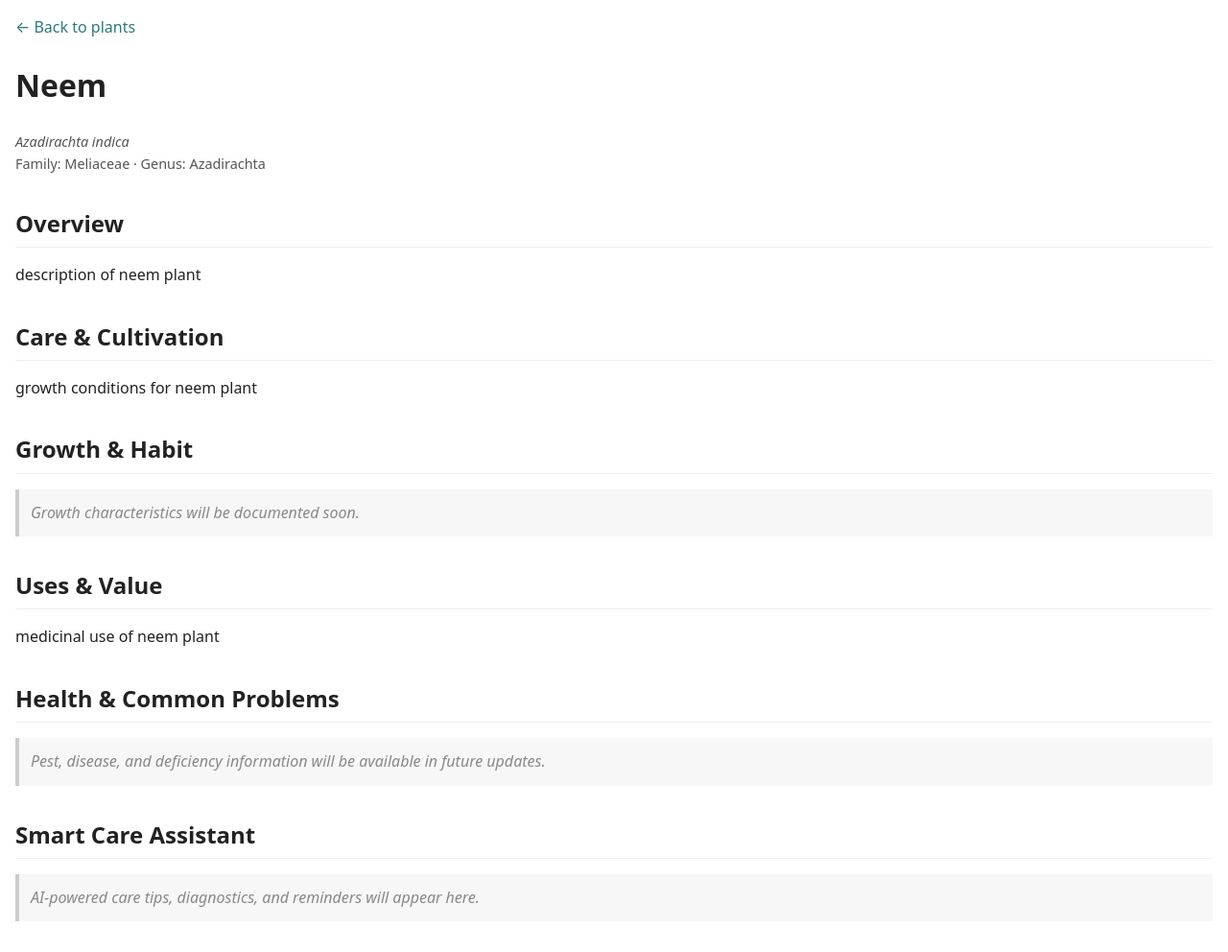
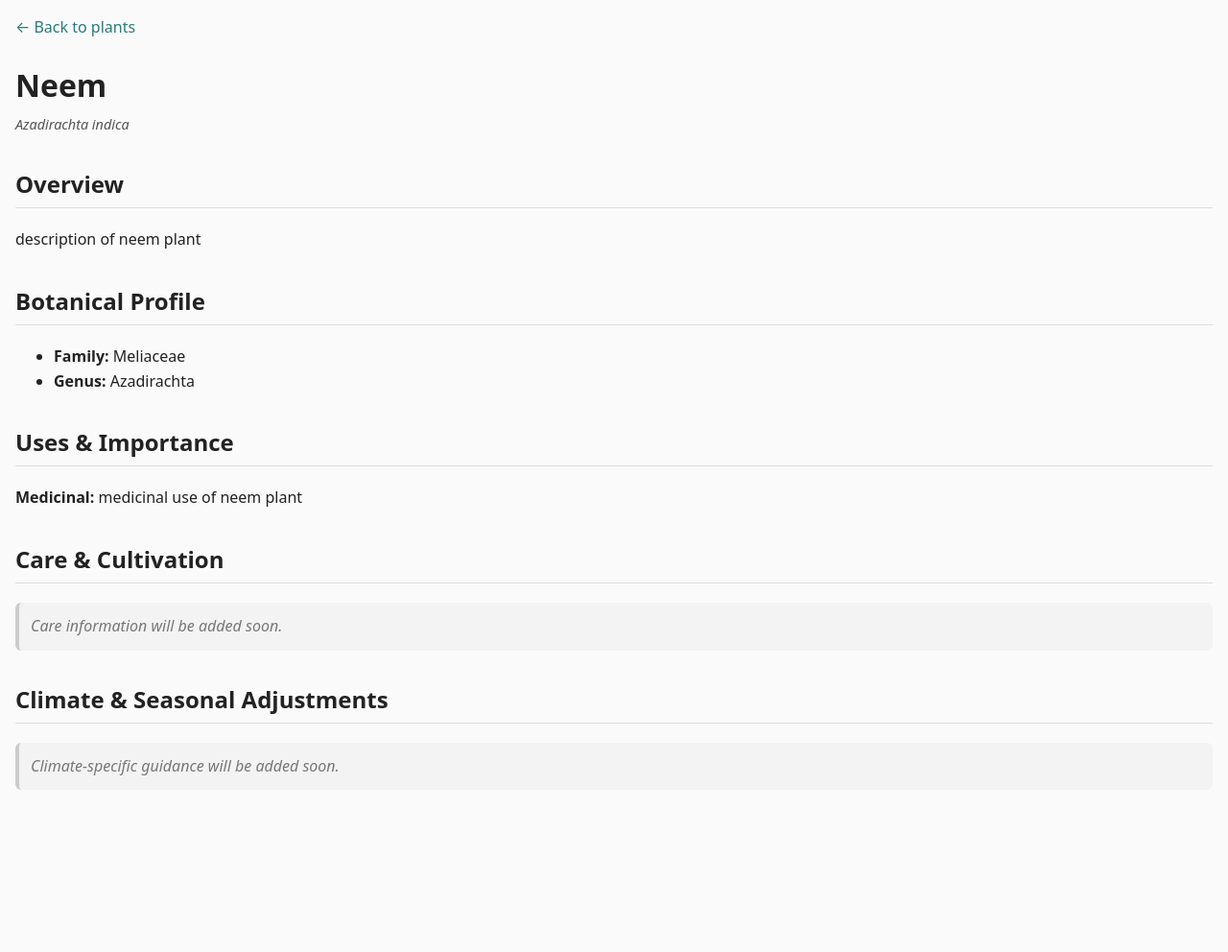
Before and after one commit to atul18081995/leaflore-nexus, a Django app: page /plants/1/ in a window 1280 px wide. Shown: the whole page at 96% size. After the commit the page ends 823 px from the top, so only its background shows below. Run offline with Django 4.2, Linux system fonts and the light colour scheme; data comes from the database, SQL or seed files in the repository; data that the repository does not hold is empty.

Commit message:
added the images, sturctured the format of UI/UX

```diff
--- a/templates/plants/plant_detail.html
+++ b/templates/plants/plant_detail.html
@@ -3,17 +3,9 @@
 <head>
     <meta charset="UTF-8">
     <title>{{ plant.common_name }} | LeafLore Nexus</title>
-    <meta name="description" content="{{ plant.common_name }} ({{ plant.scientific_name }}) — plant care, growth habits, uses, and cultivation information.">
+    <meta name="viewport" content="width=device-width, initial-scale=1.0">
 
-    <meta property="og:title" content="{{ plant.common_name }} | LeafLore Nexus">
-    <meta property="og:description" content="{{ plant.description|truncatewords:25 }}">
-    <meta property="og:type" content="article">
-    <meta property="og:url" content="{{ request.build_absolute_uri }}">
-
-    {% if plant.primary_image %}
-    <meta property="og:image" content="{{ plant.primary_image.url }}">
-    {% endif %}
-    <meta name="viewport" content="width=device-width, initial-scale=1.0">
+    <meta name="description" content="{{ plant.common_name }} ({{ plant.scientific_name }}) — botanical details, care, uses, and climate-specific guidance.">
     <link rel="canonical" href="{{ request.build_absolute_uri }}">
 
     <style>
@@ -23,154 +15,240 @@
             padding: 1rem;
             line-height: 1.6;
             color: #222;
+            background: #fafafa;
         }
+        a { color: #2c7a7b; text-decoration: none; }
+        a:hover { text-decoration: underline; }
+        h1 { margin-bottom: 0.25rem; }
+        h2 {
+            margin-top: 2rem;
+            border-bottom: 1px solid #ddd;
+            padding-bottom: 0.3rem;
+        }
+        h3 { margin-top: 1.2rem; color: #2c7a7b; }
+        .meta { color: #555; font-size: 0.9rem; }
 
-        a {
-            text-decoration: none;
-            color: #2c7a7b;
+        .primary-image {
+            width: 100%;
+            height: 340px;
+            border-radius: 12px;
+            overflow: hidden;
+            background: #eaeaea;
+            margin: 1rem 0 0.75rem;
+            cursor: pointer;
         }
+        .primary-image img { width: 100%; height: 100%; object-fit: cover; }
 
-        img {
-            width: 100%;
-            max-height: 320px;
-            object-fit: cover;
+        .gallery {
+            display: flex;
+            gap: 0.6rem;
+            overflow-x: auto;
+            margin-bottom: 1.5rem;
+        }
+        .gallery-image {
+            width: 96px;
+            height: 96px;
+            flex-shrink: 0;
             border-radius: 8px;
-            margin: 1rem 0;
+            overflow: hidden;
+            background: #f0f0f0;
+            cursor: pointer;
+            border: 1px solid #ddd;
         }
+        .gallery-image img { width: 100%; height: 100%; object-fit: cover; }
 
-        .meta {
-            color: #555;
-            font-size: 0.9rem;
-            margin-bottom: 1rem;
+        .care-grid {
+            display: grid;
+            grid-template-columns: repeat(auto-fit, minmax(220px, 1fr));
+            gap: 1rem;
+            margin-top: 1rem;
         }
+        .care-item {
+            background: #fff;
+            padding: 0.75rem;
+            border-radius: 8px;
+            border: 1px solid #eee;
+        }
+        .care-item strong { display: block; color: #444; margin-bottom: 0.25rem; }
 
-        section {
-            margin-top: 2rem;
-        }
-
-        section h2 {
-            border-bottom: 1px solid #eee;
-            padding-bottom: 0.3rem;
-            margin-bottom: 0.75rem;
-        }
-
-        ul {
-            padding-left: 1.2rem;
+        .climate-block {
+            background: #f7f7f7;
+            border-left: 4px solid #2c7a7b;
+            padding: 0.75rem;
+            margin-top: 0.75rem;
+            border-radius: 6px;
         }
 
         .placeholder {
-            color: #888;
+            color: #777;
             font-style: italic;
-            background: #f7f7f7;
+            background: #f3f3f3;
             padding: 0.75rem;
             border-left: 4px solid #ccc;
+            border-radius: 6px;
+        }
+
+        .lightbox {
+            position: fixed;
+            inset: 0;
+            background: rgba(0,0,0,0.85);
+            display: none;
+            align-items: center;
+            justify-content: center;
+            z-index: 999;
+        }
+        .lightbox.active { display: flex; }
+        .lightbox img { max-width: 90%; max-height: 90%; border-radius: 10px; }
+        .lightbox-close {
+            position: absolute;
+            top: 1rem;
+            right: 1rem;
+            color: #fff;
+            font-size: 2rem;
+            cursor: pointer;
         }
     </style>
 </head>
+
 <body>
 
 <a href="/plants/">← Back to plants</a>
 
 <h1>{{ plant.common_name }}</h1>
+<div class="meta"><em>{{ plant.scientific_name }}</em></div>
 
-<div class="meta">
-    <em>{{ plant.scientific_name }}</em><br>
-    {% if plant.family %}Family: {{ plant.family }} · {% endif %}
-    {% if plant.genus %}Genus: {{ plant.genus }}{% endif %}
+<!-- PRIMARY IMAGE -->
+{% for img in plant.images.all %}
+    {% if img.is_primary %}
+        <div class="primary-image" onclick="openLightbox('{{ img.image.url }}')">
+            <img src="{{ img.image.url }}" alt="{{ img.caption|default:plant.common_name }}">
+        </div>
+    {% endif %}
+{% endfor %}
+
+<!-- GALLERY -->
+{% if plant.images.all|length > 1 %}
+<div class="gallery">
+    {% for img in plant.images.all %}
+        <div class="gallery-image" onclick="openLightbox('{{ img.image.url }}')">
+            <img src="{{ img.image.url }}" alt="{{ img.caption|default:plant.common_name }}">
+        </div>
+    {% endfor %}
+</div>
+{% endif %}
+
+<!-- OVERVIEW -->
+<h2>Overview</h2>
+<p>{{ plant.description }}</p>
+
+<!-- BOTANICAL DETAILS -->
+<h2>Botanical Profile</h2>
+<ul>
+    <li><strong>Family:</strong> {{ plant.family }}</li>
+    <li><strong>Genus:</strong> {{ plant.genus }}</li>
+    {% if plant.species %}<li><strong>Species:</strong> {{ plant.species }}</li>{% endif %}
+    {% if plant.plant_type %}<li><strong>Plant Type:</strong> {{ plant.get_plant_type_display }}</li>{% endif %}
+    {% if plant.lifecycle %}<li><strong>Life Cycle:</strong> {{ plant.get_lifecycle_display }}</li>{% endif %}
+    {% if plant.growth_habit %}<li><strong>Growth Habit:</strong> {{ plant.growth_habit }}</li>{% endif %}
+    {% if plant.origin_region %}<li><strong>Origin:</strong> {{ plant.origin_region }}</li>{% endif %}
+</ul>
+
+<!-- MORPHOLOGY -->
+{% if plant.leaf_description or plant.flower_description or plant.fruit_description %}
+<h2>Morphology</h2>
+{% if plant.leaf_description %}<p><strong>Leaves:</strong> {{ plant.leaf_description }}</p>{% endif %}
+{% if plant.flower_description %}<p><strong>Flowers:</strong> {{ plant.flower_description }}</p>{% endif %}
+{% if plant.fruit_description %}<p><strong>Fruits:</strong> {{ plant.fruit_description }}</p>{% endif %}
+{% endif %}
+
+<!-- USES -->
+{% if plant.medicinal_uses or plant.agricultural_uses or plant.cultural_significance %}
+<h2>Uses & Importance</h2>
+{% if plant.medicinal_uses %}<p><strong>Medicinal:</strong> {{ plant.medicinal_uses }}</p>{% endif %}
+{% if plant.agricultural_uses %}<p><strong>Agricultural:</strong> {{ plant.agricultural_uses }}</p>{% endif %}
+{% if plant.cultural_significance %}<p><strong>Cultural:</strong> {{ plant.cultural_significance }}</p>{% endif %}
+{% endif %}
+
+<!-- CARE -->
+<h2>Care & Cultivation</h2>
+{% if plant.care %}
+<div class="care-grid">
+    <div class="care-item"><strong>Light</strong>{{ plant.care.light_requirement }}</div>
+    <div class="care-item"><strong>Watering</strong>{{ plant.care.watering_frequency }}</div>
+    <div class="care-item"><strong>Soil</strong>{{ plant.care.soil_type }}</div>
+    <div class="care-item"><strong>Temperature</strong>{{ plant.care.temperature_range }}</div>
+
+    <!-- ✅ FIXED PLACEMENT -->
+    <div class="care-item">
+        <strong>Placement</strong>
+        {{ plant.care.get_indoor_outdoor_display }} ·
+        {{ plant.care.get_pot_or_ground_display }}
     </div>
 
-{% if plant.primary_image %}
-    <img src="{{ plant.primary_image.url }}" alt="{{ plant.common_name }}">
+    {% if plant.care.growth_speed %}
+        <div class="care-item"><strong>Growth Speed</strong>{{ plant.care.growth_speed }}</div>
     {% endif %}
 
-<!-- ========================= -->
-<!-- OVERVIEW -->
-<!-- ========================= -->
-<section>
-    <h2>Overview</h2>
-    <p>{{ plant.description }}</p>
-</section>
+    <!-- ✅ ADDED EXPECTED HEIGHT -->
+    {% if plant.care.expected_height %}
+        <div class="care-item"><strong>Expected Height</strong>{{ plant.care.expected_height }}</div>
+    {% endif %}
+</div>
 
-<!-- ========================= -->
-<!-- CARE & CULTIVATION -->
-<!-- ========================= -->
-<section>
-    <h2>Care & Cultivation</h2>
-
-    {% if plant.growth_conditions %}
-        <p>{{ plant.growth_conditions }}</p>
-    {% else %}
-        <p class="placeholder">
-            Care and cultivation details will be added soon.
-        </p>
-    {% endif %}
-</section>
-
-<!-- ========================= -->
-<!-- GROWTH & HABIT -->
-<!-- ========================= -->
-<section>
-    <h2>Growth & Habit</h2>
-
-    {% if plant.plant_type or plant.lifecycle or plant.growth_habit or plant.origin_region %}
-        <ul>
-            {% if plant.plant_type %}
-                <li><strong>Plant type:</strong> {{ plant.plant_type|title }}</li>
+{% if plant.care.beginner_mistakes %}
+<h3>Common Beginner Mistakes</h3>
+<p>{{ plant.care.beginner_mistakes }}</p>
 {% endif %}
 
-            {% if plant.lifecycle %}
-                <li><strong>Lifecycle:</strong> {{ plant.lifecycle|title }}</li>
+{% if plant.care.toxicity_notes %}
+<h3>⚠️ Toxicity</h3>
+<p>{{ plant.care.toxicity_notes }}</p>
+{% endif %}
+{% else %}
+<p class="placeholder">Care information will be added soon.</p>
 {% endif %}
 
-            {% if plant.growth_habit %}
-                <li><strong>Growth habit:</strong> {{ plant.growth_habit }}</li>
+<!-- CLIMATE -->
+<h2>Climate & Seasonal Adjustments</h2>
+{% if plant.care and plant.care.climate_overrides.all %}
+    {% for rule in plant.care.climate_overrides.all %}
+        <div class="climate-block">
+            <strong>{{ rule.get_climate_zone_display }} · {{ rule.get_season_display }}</strong>
+            <p><strong>Watering:</strong> {{ rule.watering_adjustment }}</p>
+            {% if rule.sunlight_adjustment %}
+                <p><strong>Sunlight:</strong> {{ rule.sunlight_adjustment }}</p>
+            {% endif %}
+            {% if rule.special_notes %}
+                <p>{{ rule.special_notes }}</p>
+            {% endif %}
+        </div>
+    {% endfor %}
+{% else %}
+<p class="placeholder">Climate-specific guidance will be added soon.</p>
 {% endif %}
 
-            {% if plant.origin_region %}
-                <li><strong>Native region:</strong> {{ plant.origin_region }}</li>
+<!-- SAFETY -->
+{% if plant.toxicity or plant.precautions %}
+<h2>Safety & Precautions</h2>
+{% if plant.toxicity %}<p><strong>Toxicity:</strong> {{ plant.toxicity }}</p>{% endif %}
+{% if plant.precautions %}<p><strong>Precautions:</strong> {{ plant.precautions }}</p>{% endif %}
 {% endif %}
-        </ul>
-    {% else %}
-        <p class="placeholder">
-            Growth characteristics will be documented soon.
-        </p>
-    {% endif %}
-</section>
 
-<!-- ========================= -->
-<!-- USES & VALUE -->
-<!-- ========================= -->
-<section>
-    <h2>Uses & Value</h2>
+<!-- LIGHTBOX -->
+<div class="lightbox" id="lightbox" onclick="closeLightbox()">
+    <span class="lightbox-close">&times;</span>
+    <img id="lightbox-img" src="" alt="">
+</div>
 
-    {% if plant.medicinal_uses %}
-        <p>{{ plant.medicinal_uses }}</p>
-    {% else %}
-        <p class="placeholder">
-            Uses and cultural significance will be added soon.
-        </p>
-    {% endif %}
-</section>
-
-<!-- ========================= -->
-<!-- HEALTH & PROBLEMS -->
-<!-- ========================= -->
-<section>
-    <h2>Health & Common Problems</h2>
-    <p class="placeholder">
-        Pest, disease, and deficiency information will be available in future updates.
-    </p>
-</section>
-
-<!-- ========================= -->
-<!-- AI / SMART ASSISTANT -->
-<!-- ========================= -->
-<section>
-    <h2>Smart Care Assistant</h2>
-    <p class="placeholder">
-        AI-powered care tips, diagnostics, and reminders will appear here.
-    </p>
-</section>
+<script>
+function openLightbox(src) {
+    document.getElementById("lightbox-img").src = src;
+    document.getElementById("lightbox").classList.add("active");
+}
+function closeLightbox() {
+    document.getElementById("lightbox").classList.remove("active");
+}
+</script>
 
 </body>
 </html>
```
Also changed, not shown: plants/admin.py (+102 -12 lines), plants/models.py (+179 -23 lines), templates/plants/plant_list.html (+60 -15 lines), plants/migrations/0005_plantimage.py (added), plants/migrations/0006_plantcareprofile_climatecareoverride.py (added), plants/migrations/0007_alter_climatecareoverride_unique_together_and_more.py (added), plants/migrations/0008_remove_plant_growth_conditions_and_more.py (added). Lines whose indentation alone changed are shown as unchanged.
